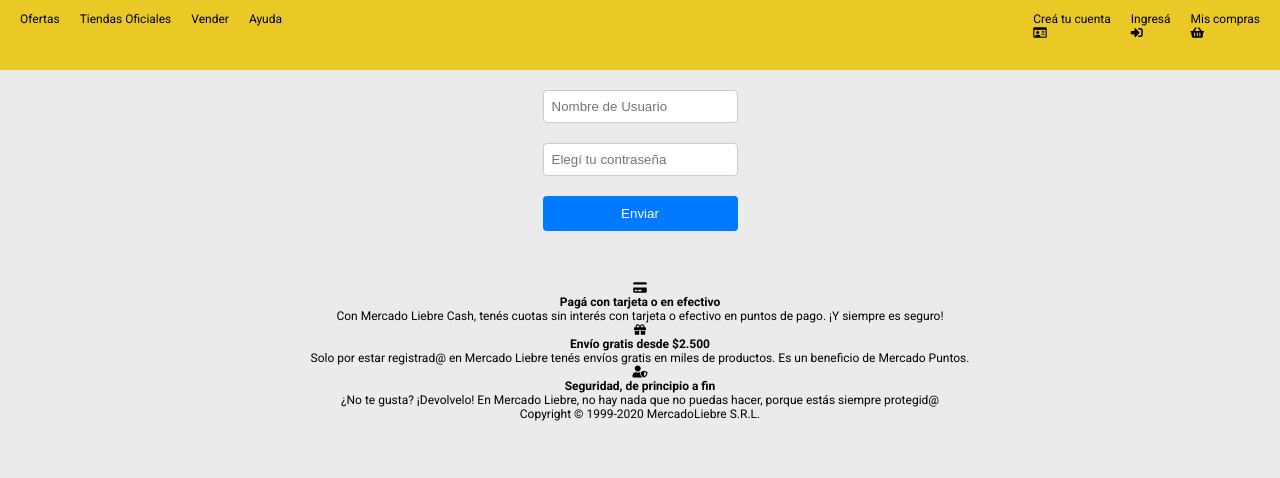
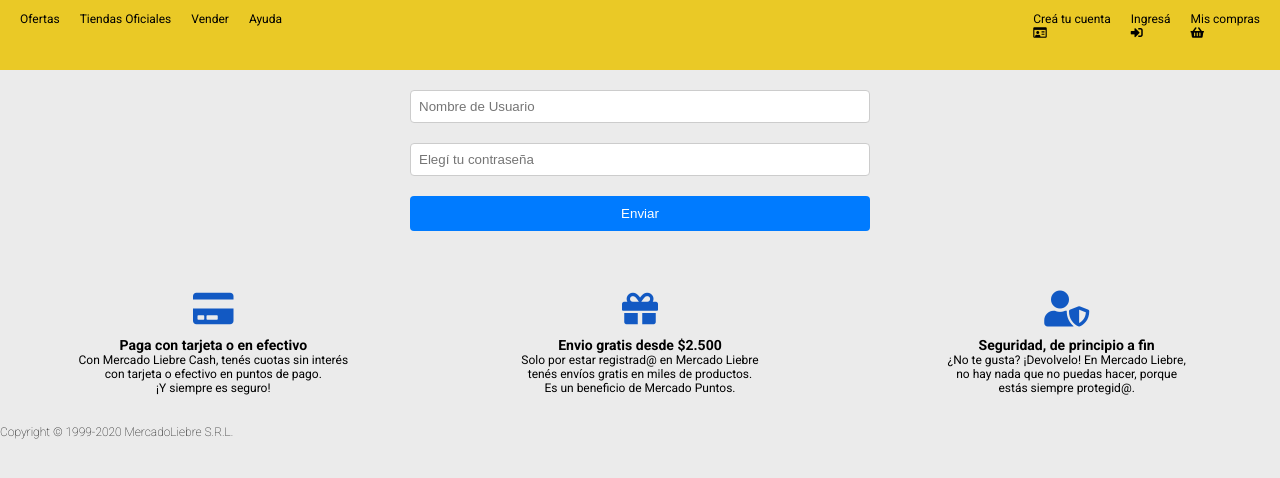
Before and after one commit to GraFondato/mercado_liebre, a website: page views/login.html in a window 1280 px wide. Shown: the part 62-540 px from the top of the page. Drawn offline with Linux system fonts and the light colour scheme.

Commit message:
ultimos detalles

```diff
--- a/public/css/style.css
+++ b/public/css/style.css
@@ -179,7 +179,6 @@
 
 main div article i:hover{
     transform: rotate(-90deg);
-    transform: scale(1.2);
 }
 
 .descripciones{
@@ -377,6 +376,8 @@
     margin-right: 10px;
 }
 
+/* ------------------lOGIN-------------------- */
+
 .div-login{
     width: 90%;
     margin: auto;
@@ -391,9 +392,9 @@
     padding: 20px;
 }
 
-.div-login label {
+.div-login form {
     display: block;
-    width: 150px;
+    width: 100%;
 }
 
 .div-login input[type="text"],
--- a/views/login.html
+++ b/views/login.html
@@ -73,27 +73,30 @@
         </div>
     </main>
     <footer>
-        <div>
-            <i class="fas fa-credit-card icon-footer"></i>
-            <h4>Pagá con tarjeta o en efectivo</h4>
-            <p>Con Mercado Liebre Cash, tenés cuotas sin interés con tarjeta o efectivo en puntos de pago. ¡Y siempre es
-                seguro!</p>
-        </div>
-        <div>
-            <i class="fas fa-gift icon-footer"></i>
-            <h4>Envío gratis desde $2.500</h4>
-            <p>Solo por estar registrad@ en Mercado Liebre tenés envíos gratis en miles de productos. Es un beneficio de
-                Mercado Puntos.</p>
-        </div>
-        <div>
-            <i class="fas fa-user-shield icon-footer"></i>
-            <h4>Seguridad, de principio a fin</h4>
-            <p>¿No te gusta? ¡Devolvelo! En Mercado Liebre, no hay nada que no puedas hacer, porque estás siempre protegid@
-            </p>
-        </div>
-        <div id="copyright">
-            <p>Copyright © 1999-2020 MercadoLiebre S.R.L.</p>
-        </div>
+        <div class="contenedor">
+            <div class="item">
+                <div><i class="fas fa-credit-card icon" ></i></div>
+                <h3>Paga con tarjeta o en efectivo</h3>
+                <p>
+                Con Mercado Liebre Cash, tenés cuotas sin interés <br> con tarjeta o efectivo en
+                puntos de pago. <br> ¡Y siempre es seguro!
+                </p>
+            </div>
+            <div class="item">
+                <div><i class="fas fa-gift icon"></i></div>
+                <h3>Envio gratis desde $2.500</h3>
+                <p>Solo por estar registrad@ en Mercado Liebre <br> tenés envíos gratis en miles de productos. <br> Es un beneficio de Mercado Puntos.</p>
+            </div>
+            <div class="item">
+                <div><i class="fas fa-user-shield icon"></i></div>
+                <h3>Seguridad, de principio a fin</h3>
+                <p>
+                ¿No te gusta? ¡Devolvelo! En Mercado Liebre, <br> no hay nada que no puedas hacer,
+                porque <br> estás siempre protegid@.
+                </p>
+            </div>
+            </div>
+            <p id="p1">Copyright © 1999-2020 MercadoLiebre S.R.L.</p>
     </footer>
 </body>
 </html>
```
Also changed, not shown: views/register.html (+24 -21 lines).
